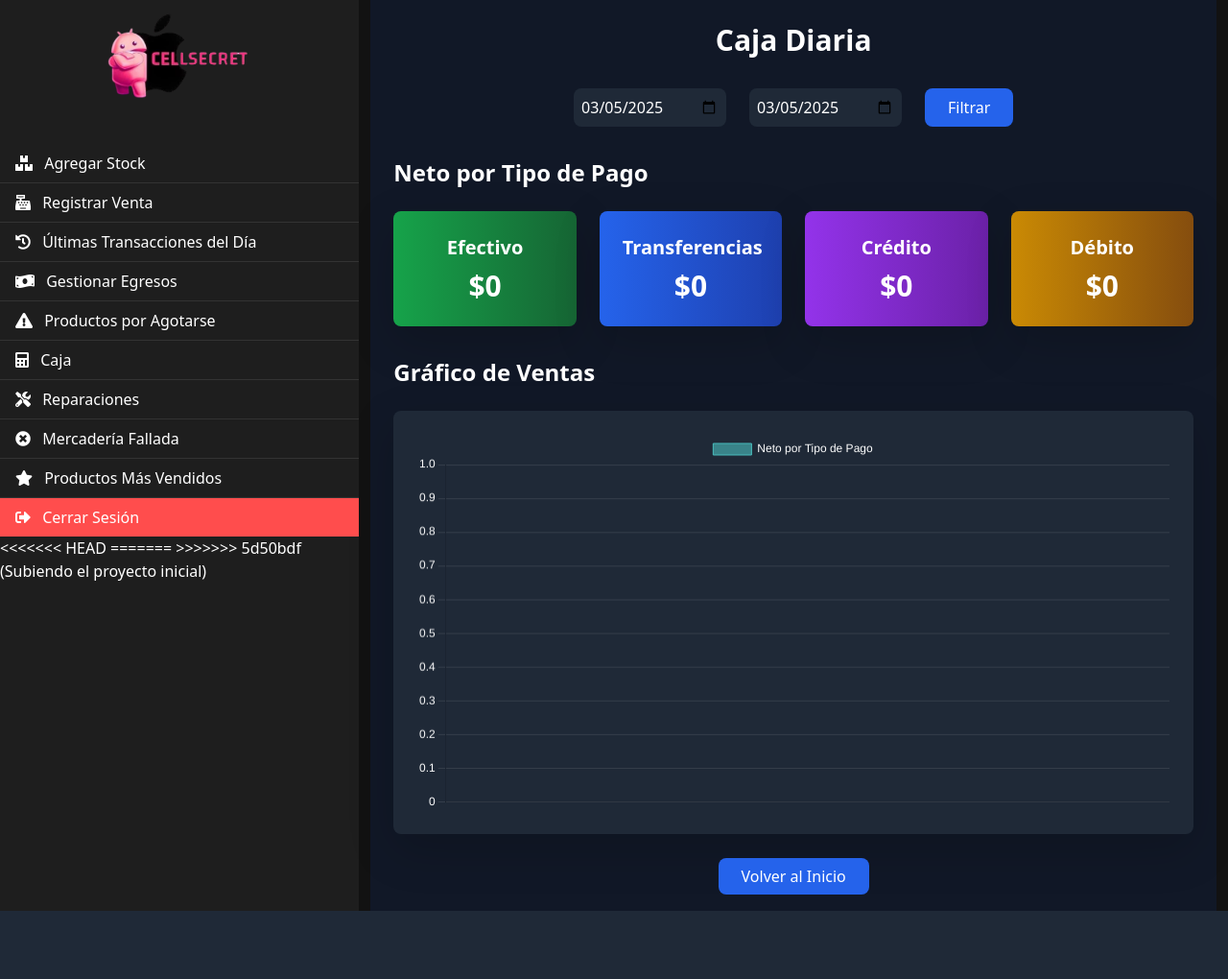
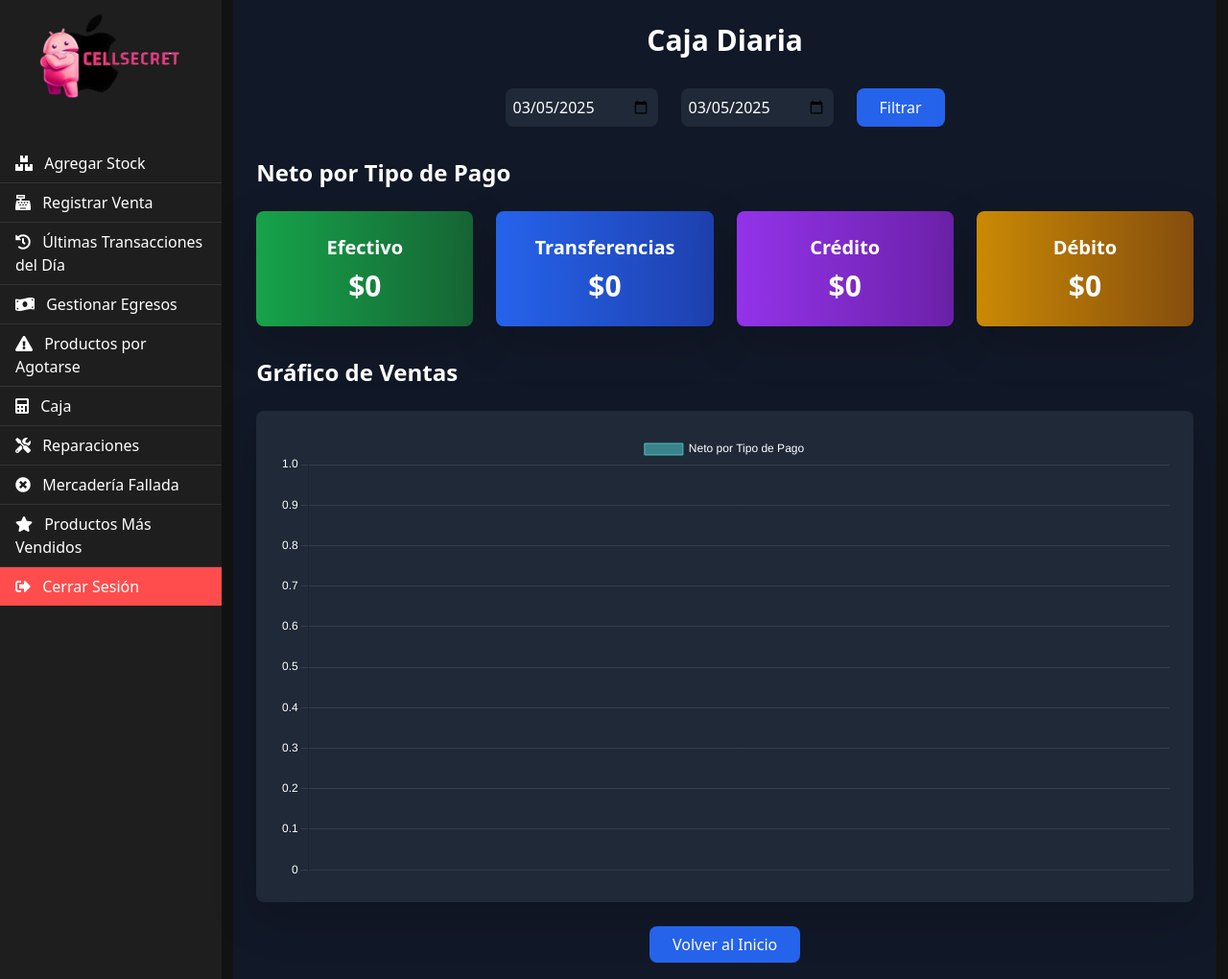
Before and after one commit to NahunMenem/Servicell, a Flask app: page /caja in a window 1280 px wide. Shown: the whole page at 96% size. Before the commit the page ends 949 px from the top, so only its background shows below. Run offline with Flask 3, Linux system fonts and the light colour scheme; data that the repository does not hold is empty; some libraries are stand-ins or nearby versions.

Commit message:
Update base.html

```diff
--- a/templates/base.html
+++ b/templates/base.html
@@ -143,12 +143,7 @@
                 <a href="{{ url_for('logout') }}" class="list-group-item list-group-item-action list-group-item-logout">
                     <i class="fas fa-sign-out-alt me-2"></i> Cerrar Sesión
                 </a>
-<<<<<<< HEAD
 
-
-=======
-
->>>>>>> 5d50bdf (Subiendo el proyecto inicial)
             </div>
         </div>
         <!-- /#sidebar-wrapper -->
```
